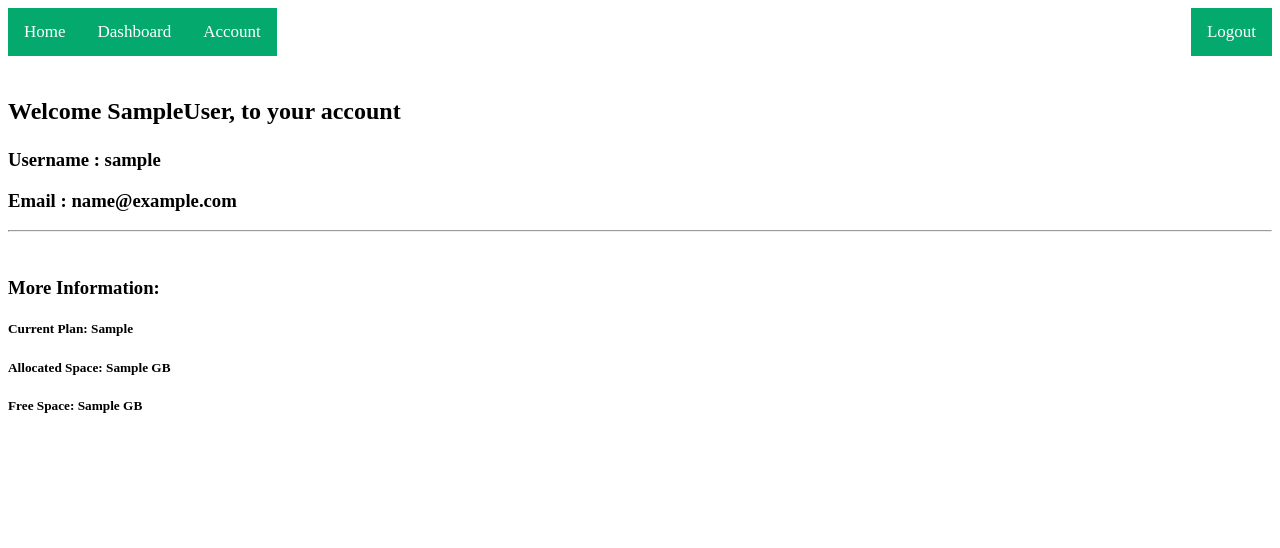
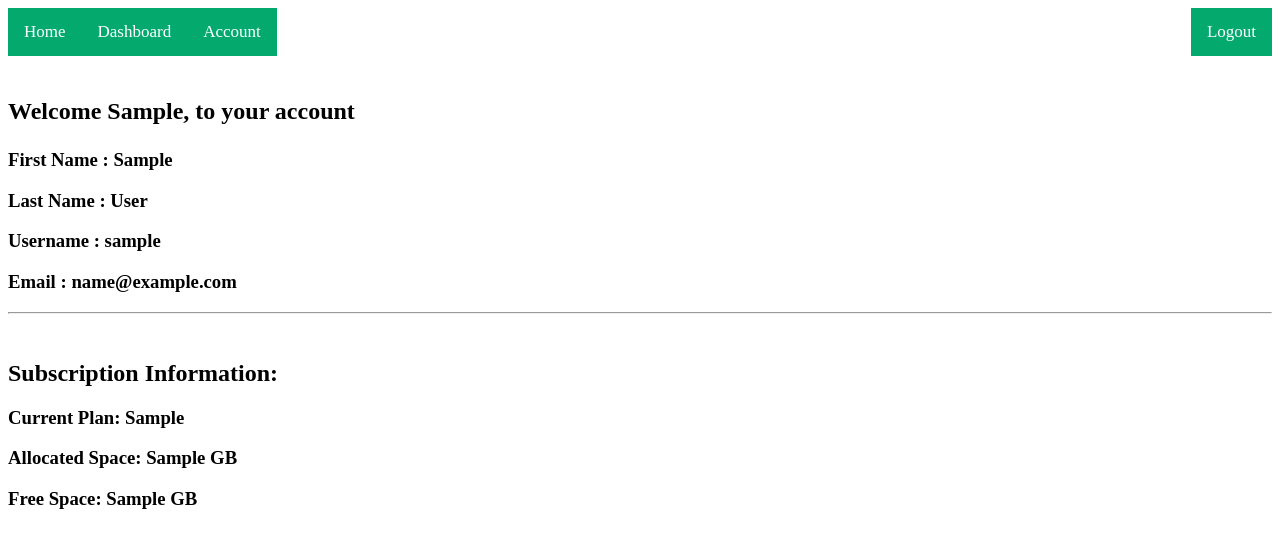
Before and after one commit to code-arpit/virtual-cloud-storage-system, a Django app: template src/user_auth/templates/account.html in a window 1280 px wide. Shown: the top 548 px of the page. Run offline with Django 4.2, Linux system fonts and the light colour scheme; a user stored in the database is signed in; tables that the repository leaves empty hold one stand-in row (values such as "Sample post"); the template is opened without the code that fills it: most values are stand-ins (such as "Sample title", 1, 10 or a date in 2020); some libraries are stand-ins or nearby versions.

Commit message:
made some changes

```diff
--- a/src/user_auth/templates/account.html
+++ b/src/user_auth/templates/account.html
@@ -1,13 +1,13 @@
-{% extends "layout.html" %}
-{% block style %}
+{% extends "layout.html" %} {% block style %}
 <style>
     /* Add a black background color to the top navigation */
+
     .topnav {
         background-color: white;
         overflow: hidden;
     }
+    /* Style the links inside the navigation bar */
 
-  /* Style the links inside the navigation bar */
     .topnav a {
         float: left;
         display: block;
@@ -17,8 +17,8 @@
         text-decoration: none;
         font-size: 17px;
     }
+    /* Add an active class to highlight the current page */
 
-  /* Add an active class to highlight the current page */
     .topnav a.active {
         background-color: #04AA6D;
         color: white;
@@ -29,15 +29,13 @@
         color: rgb(255, 255, 255);
         float: right;
     }
+    /* Hide the link that should open and close the topnav on small screens */
 
-  /* Hide the link that should open and close the topnav on small screens */
     .topnav .icon {
         display: none;
     }
 </style>
-{% endblock style %}
-
-{% block content %}
+{% endblock style %} {% block content %}
 <div class="topnav" id="myTopnav">
     <a href="{% url 'home'%}" class="active">Home</a>
     <a href="/dashboard/{{user.username}}" class="active">Dashboard</a>
@@ -50,16 +48,17 @@
 
 <div>
     <h2>
-    <p class="text-center ">Welcome {{ user.first_name|default:'Guest'}}{{user.last_name}}, to your account</p>
+        <p class="text-center ">Welcome {{ user.first_name|default:'Guest'}}, to your account</p>
     </h2>
 
-
+    <h3 class="text-secondary">First Name : {{ user.first_name|default:'Guest'}}</h3>
+    <h3 class="text-secondary">Last Name : {{ user.last_name|default:' ' }}</h3>
     <h3 class="text-secondary">Username : {{ user.username }}</h3>
     <h3 class="text-secondary">Email : {{ user.email }}</h3>
     <hr><br>
-  <h3 class="text-secondary"> More Information:</h3>
-  <h5 class="text-seconday"> Current Plan: {{ selected_plan }}</p>
-  <h5 class="text-secondary">Allocated Space: {{ allocated_storage }} GB</h5>
-  <h5 class="text-secondary">Free Space: {{ remaining_storage }} GB</h5>
+    <h2 class="text-secondary"> Subscription Information:</h2>
+    <h3 class="text-seconday"> Current Plan: {{ selected_plan }}</h3>
+    <h3 class="text-secondary">Allocated Space: {{ allocated_storage }} GB</h3>
+    <h3 class="text-secondary">Free Space: {{ remaining_storage }} GB</h3>
 </div>
 {% endblock content %}
```
Also changed, not shown: src/user_auth/migrations/0001_initial.py, src/user_auth/migrations/0002_files.py (deleted). Lines whose indentation alone changed are shown as unchanged.
